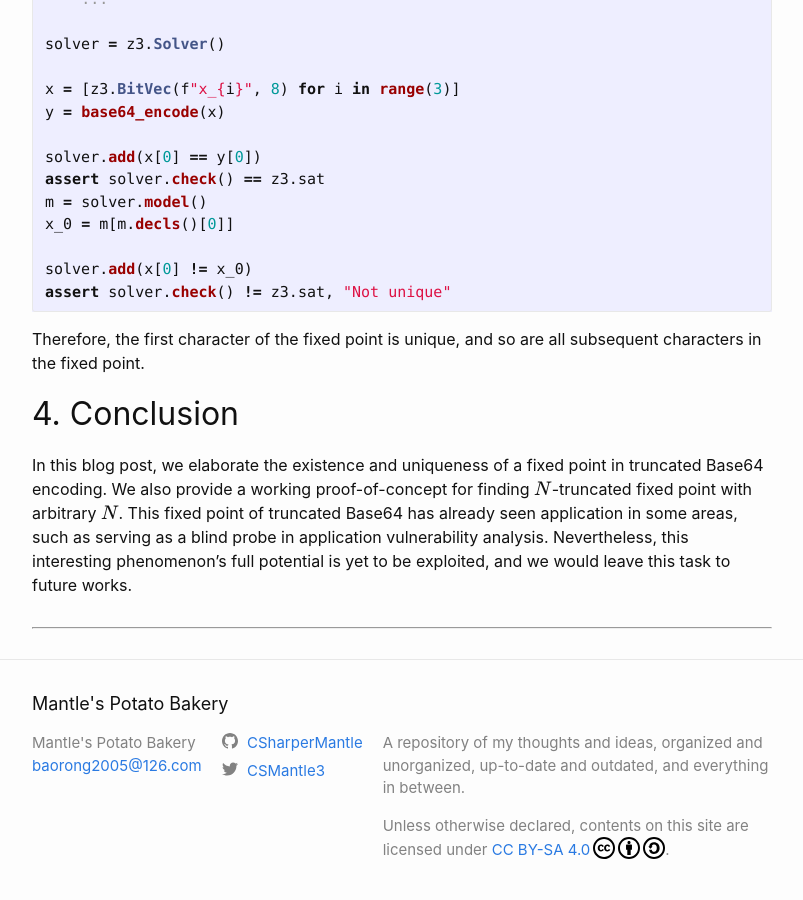
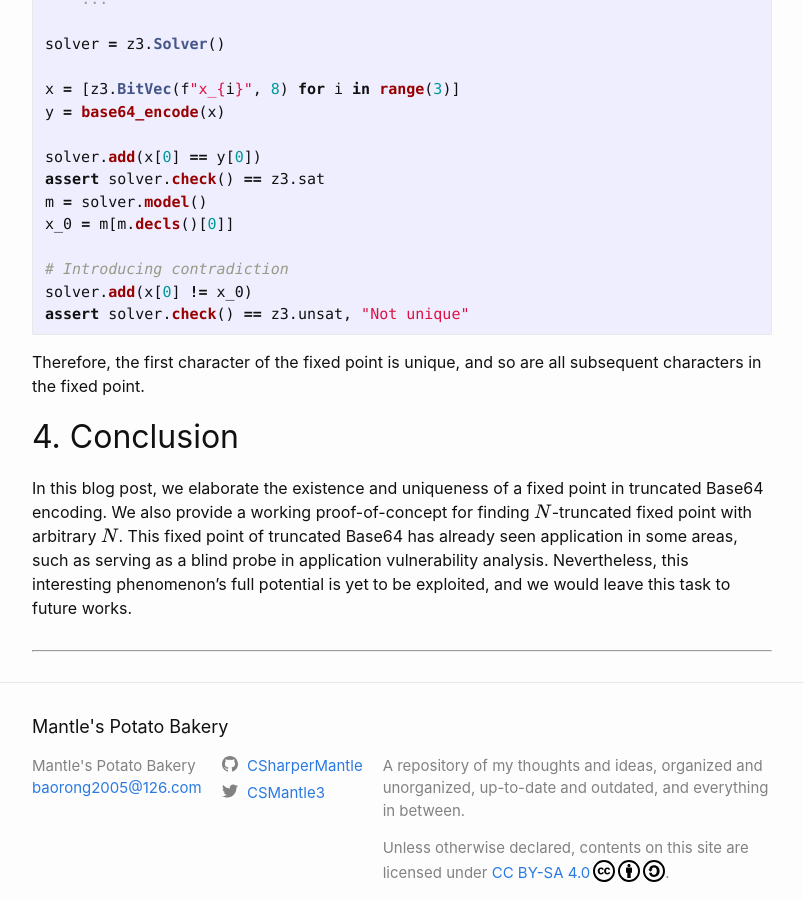
Before and after one commit to CSharperMantle/CSharperMantle.github.io, a Jekyll site: the page built from _posts/2024-10-03-fixed-point-in-truncated-base64-encoding.md, in a window 1280 px wide and 900 px high, scrolled down 9872 px. Shown: the whole window, without its empty margins (238-1041 px from the left). Built offline with Jekyll 4.4.1, drawn with Linux system fonts in a browser that asks for light colours; comment, search, counter and statistics services are not loaded.

Commit message:
add comments in base64

````diff
--- a/_posts/2024-10-03-fixed-point-in-truncated-base64-encoding.md
+++ b/_posts/2024-10-03-fixed-point-in-truncated-base64-encoding.md
@@ -438,8 +438,9 @@ assert solver.check() == z3.sat
 m = solver.model()
 x_0 = m[m.decls()[0]]
 
+# Introducing contradiction
 solver.add(x[0] != x_0)
-assert solver.check() != z3.sat, "Not unique"
+assert solver.check() == z3.unsat, "Not unique"
 ```
 
 Therefore, the first character of the fixed point is unique, and so are all subsequent characters in the fixed point.
````
